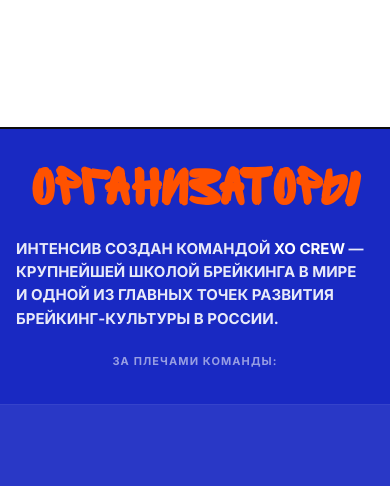
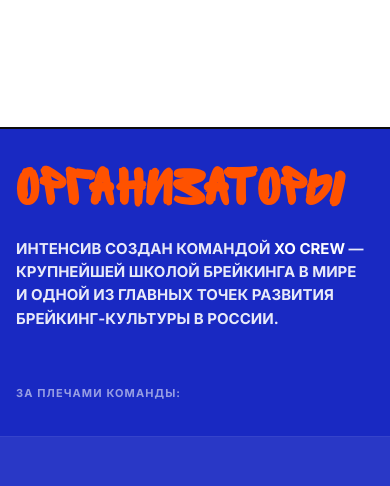
Before and after one commit to strenekaterina/xocrew, a website: page index.html in a window 390 px wide. Shown: the part 1560-2046 px from the top of the page. Drawn offline with Linux system fonts and the light colour scheme.

Commit message:
fix: team-top mobile align-start + team-list-head margin

```diff
--- a/index.html
+++ b/index.html
@@ -1073,7 +1073,8 @@
       .how-body { margin-top: 44px; }
 
       /* ── TEAM SECTION ────────────────────────────────── */
-      .team-top { padding: 36px 16px; min-height: auto; }
+      .team-top { padding: 36px 16px; min-height: auto; align-items: flex-start; }
+      .team-list-head { margin-top: 32px !important; }
       .team-title { font-size: clamp(52px, 14vw, 88px); }
       .team-split { flex-direction: column; }
       .team-photo-col {
```
